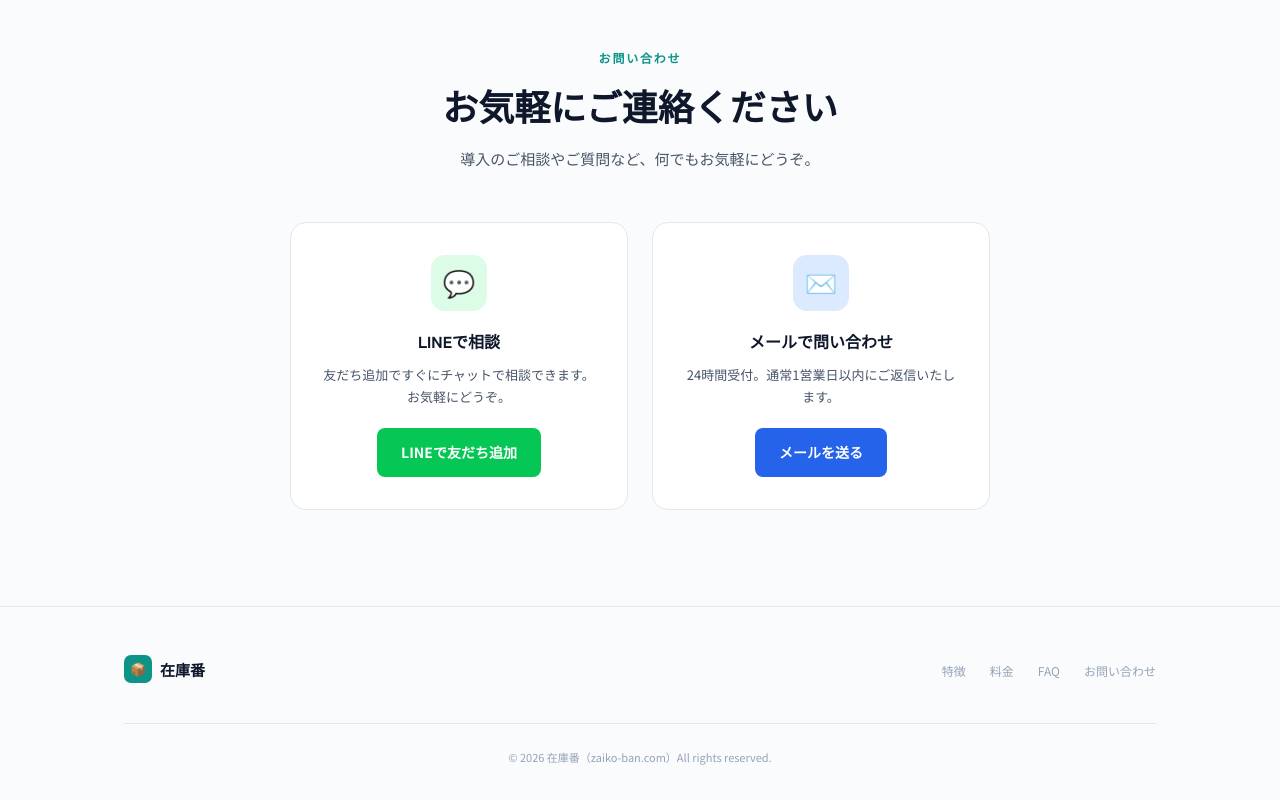
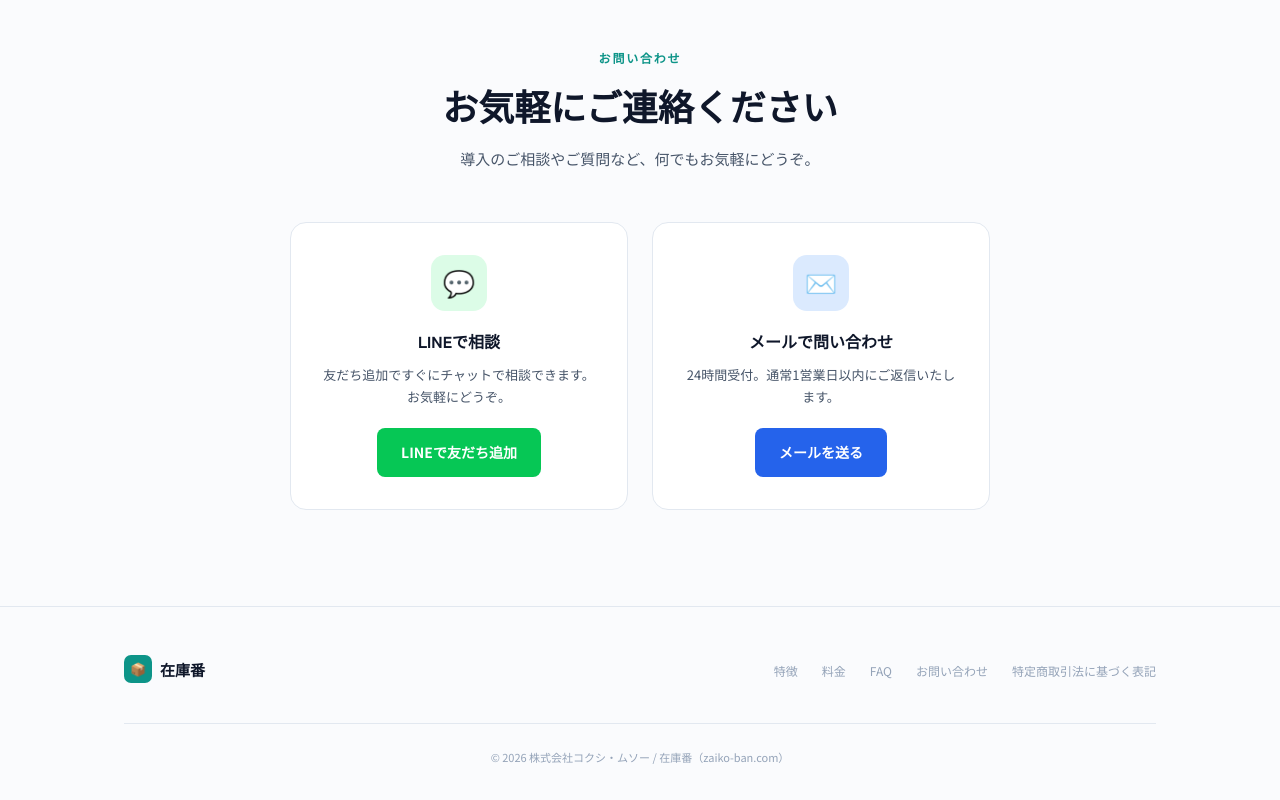
Before and after one commit to jsksrank/qr-order-demo, a Next.js app: page / in a window 1280 px wide. Shown: the part 5506-6306 px from the top of the page. Built offline with nearby package versions, Linux system fonts and the light colour scheme.

Commit message:
Update LandingPage.jsx

```diff
--- a/components/LandingPage.jsx
+++ b/components/LandingPage.jsx
@@ -381,8 +381,9 @@ export default function LandingPage() {
             <li><a href="#pricing">料金</a></li>
             <li><a href="#faq">FAQ</a></li>
             <li><a href="#contact">お問い合わせ</a></li>
+            <li><a href="/legal">特定商取引法に基づく表記</a></li>
           </ul>
-          <div className="footer-copy">© 2026 在庫番（zaiko-ban.com）All rights reserved.</div>
+          <div className="footer-copy">© 2026 株式会社コクシ・ムソー / 在庫番（zaiko-ban.com）</div>
         </div>
       </footer>
     </div>
```
